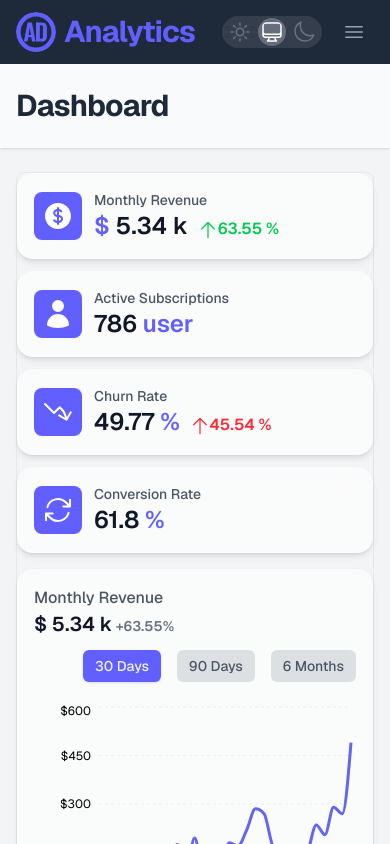
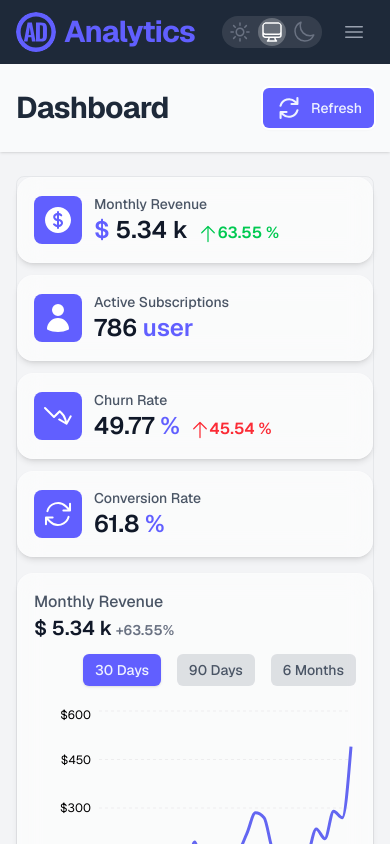
Before and after one commit to AbdallahBenj/analytics-dashboard, a React (Vite) app: page /#/ in a window 390 px wide. Shown: the top 844 px of the page. Built offline with nearby package versions, Linux system fonts and the light colour scheme.

Commit message:
feat: add refresh button to retry data and events

```diff
--- a/src/layout/PageHeader.jsx
+++ b/src/layout/PageHeader.jsx
@@ -1,14 +1,24 @@
 import { useLocation } from "react-router-dom";
+
+import { ArrowPathIcon } from "@heroicons/react/20/solid";
+
+import useGlobalFetchedData from "../features/dashboard/hooks/useGlobalFetchedData";
 
 import SearchInput from "../components/SearchInput";
 import navContent from "../data/navContent";
 const { navigation } = navContent;
 
 const PageHeader = () => {
+  const { globalStatus, retryDataAndEvents } = useGlobalFetchedData();
+  const isLoading = globalStatus.isDataAndEventsLoading;
+
   const location = useLocation();
 
-  const page = navigation.find((page) => page.href === location.pathname);
-  const pageName = page ? page.name : "Unknown Page";
+  const currentPage = navigation.find(
+    (page) => page.href === location.pathname,
+  );
+  const pageName = currentPage ? currentPage.name : "Unknown Page";
+  const HeadingTag = pageName === "Dashboard" ? "h1" : "h2";
 
   return (
     <header
@@ -19,27 +29,49 @@ const PageHeader = () => {
       dark:after:border-y dark:after:border-white/10"
     >
       <div
-        className="mx-auto px-4 py-6 sm:px-6 lg:px-8
-        md:flex md:flex-row md:justify-between md:items-center
+        className="mx-auto px-4 py-6 sm:px-6 lg:px-8 w-full
+        flex flex-row justify-between items-center
         max-w-(--main-width) md:mr-(--content-margin)"
       >
-        {pageName === "Dashboard" ? (
-          <h1
-            className="text-3xl
+        {
+          <HeadingTag
+            className={`text-3xl
           font-bold tracking-tight
-          text-gray-800 dark:text-white"
+          ${pageName === "Dashboard" ? "text-gray-800 dark:text-white" : "text-gray-700 dark:text-gray-100"}
+          `}
           >
             {pageName}
-          </h1>
-        ) : (
-          <h2
-            className="text-3xl
-          font-bold tracking-tight
-          text-gray-700 dark:text-gray-100"
-          >
-            {pageName}
-          </h2>
-        )}
+          </HeadingTag>
+        }
+        <button
+          type="button"
+          onClick={retryDataAndEvents}
+          disabled={isLoading}
+          aria-label="Refresh data and events"
+          className="md:hidden
+          cursor-pointer group
+          px-3 py-1.5 rounded-md
+          text-sm text-center font-medium
+          w-fit flex items-center justify-center
+          text-indigo-50 bg-indigo-500 shadow
+          active:ring-2 ring-offset-2 active:ring-indigo-500
+          disabled:opacity-50 disabled:cursor-not-allowed"
+        >
+          <div className="flex items-center">
+            <span>
+              <ArrowPathIcon
+                aria-hidden="true"
+                className="size-7 transition-transform duration-200 group-active:rotate-180 group-disabled:rotate-0"
+              />
+            </span>
+            <span
+              // aria-hidden={!isSidebarOpen}
+              className="overflow-hidden whitespace-nowrap ml-2"
+            >
+              Refresh
+            </span>
+          </div>
+        </button>
         <div className="hidden md:block w-full max-w-90 ml-6">
           <SearchInput />
         </div>
--- a/src/layout/Sidebar.jsx
+++ b/src/layout/Sidebar.jsx
@@ -14,12 +14,13 @@ function classNames(...classes) {
 }
 
 const Sidebar = () => {
+  const { globalStatus, retryDataAndEvents } = useGlobalFetchedData();
+  const isLoading = globalStatus.isDataAndEventsLoading;
+
   const [isSidebarOpen, setIsSidebarOpen] = useState(true);
   const handleOpen = () => {
     setIsSidebarOpen((prev) => !prev);
   };
-
-  const { retryDataAndEvents } = useGlobalFetchedData();
 
   return (
     <div
@@ -156,20 +157,23 @@ const Sidebar = () => {
               <button
                 type="button"
                 onClick={retryDataAndEvents}
+                disabled={isLoading}
                 aria-label="Refresh data and events"
                 className="cursor-pointer group
                 rounded-md
                 px-3 py-2 text-md w-full
                 text-indigo-600 hover:text-indigo-500
                 dark:text-indigo-500 dark:hover:text-gray-300
-                hover:bg-gray-200/70 dark:hover:bg-white/5"
+                hover:bg-gray-200/70 dark:hover:bg-white/5
+                disabled:opacity-50 disabled:cursor-not-allowed"
               >
                 <div className="flex items-center">
                   <span>
                     <ArrowPathIcon
                       aria-hidden="true"
                       className="size-7
-                      transition-transform duration-200 group-checked:rotate-180"
+                      transition-transform duration-200
+                      group-active:rotate-180 group-disabled:rotate-0"
                     />
                   </span>
                   <span
```
